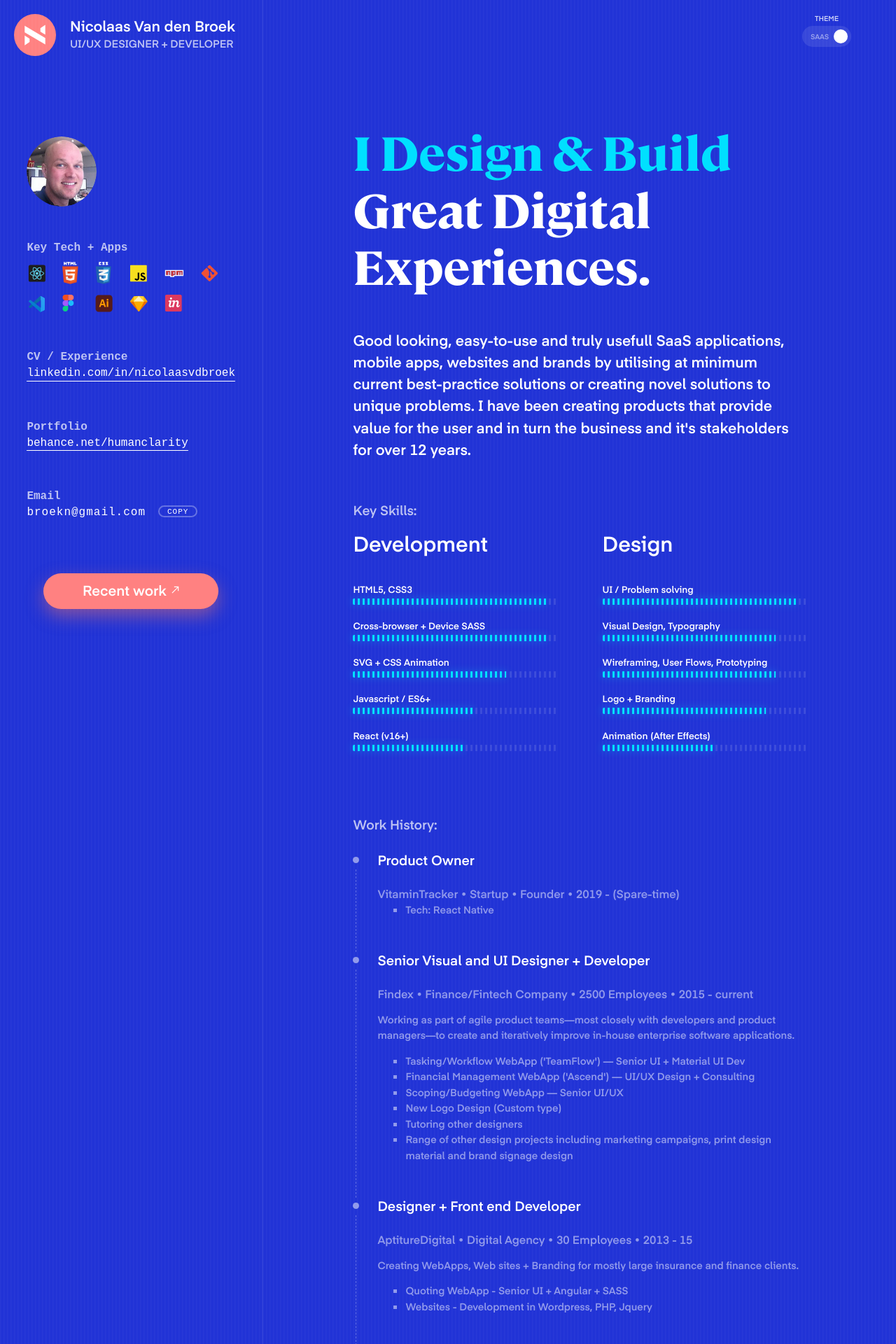
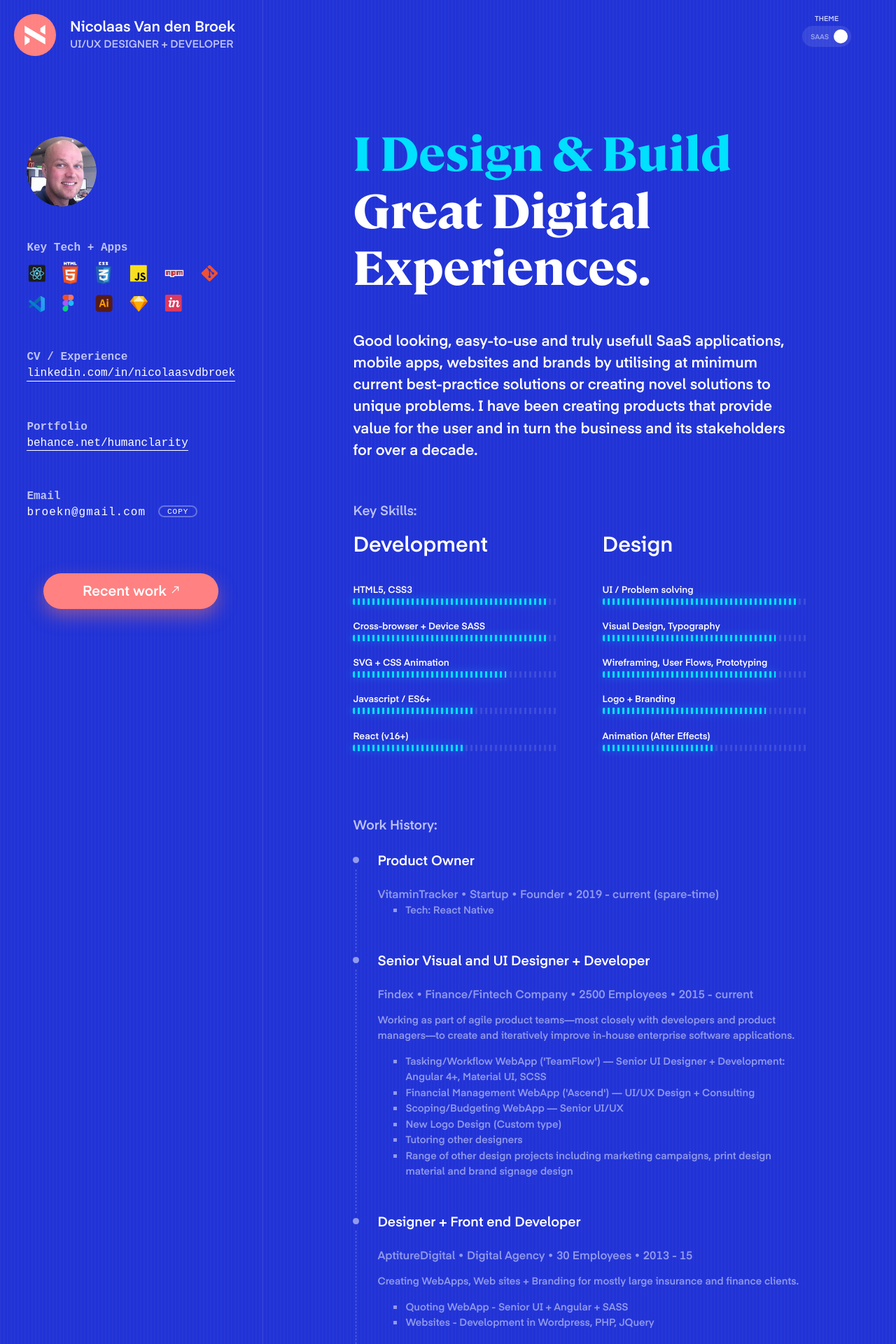
Before and after one commit to broekn/portfolio1, a React (Create React App) app: page / in a window 1280 px wide. Shown: the top 1920 px of the page at 70% size. Built offline with nearby package versions, Linux system fonts and the light colour scheme; a web font is replaced by a local one.

Commit message:
type intro

```diff
--- a/src/App.js
+++ b/src/App.js
@@ -204,8 +204,8 @@ const App = () => {
             mobile apps, websites and brands by utilising at minimum current
             best-practice solutions or creating novel solutions to unique
             problems. I have been creating products that provide value for the
-            user and in turn the business and it's stakeholders for over 12
-            years.
+            user and in turn the business and its stakeholders for over a
+            decade.
           </h2>
           <div className='page-content'>
             <section>
@@ -246,7 +246,10 @@ const App = () => {
                     >
                       VitaminTracker
                     </a>
-                    <span> • Startup • Founder • 2019 - (Spare-time)</span>
+                    <span>
+                      {' '}
+                      • Startup • Founder • 2019 - current (spare-time)
+                    </span>
                   </div>
                   <ul>
                     <li>Tech: React Native</li>
@@ -274,8 +277,8 @@ const App = () => {
                   </p>
                   <ul>
                     <li>
-                      Tasking/Workflow WebApp ('TeamFlow') — Senior UI +
-                      Material UI Dev{' '}
+                      Tasking/Workflow WebApp ('TeamFlow') — Senior UI Designer
+                      + Development: Angular 4+, Material UI, SCSS{' '}
                       {/* <a href='https://www.behance.net/gallery/99166183/TeamFlow_V2_LandingPage'>
                         TeamFlow
                       </a> */}
@@ -311,7 +314,7 @@ const App = () => {
                   </p>
                   <ul>
                     <li>Quoting WebApp - Senior UI + Angular + SASS</li>
-                    <li>Websites - Development in Wordpress, PHP, Jquery</li>
+                    <li>Websites - Development in Wordpress, PHP, JQuery</li>
                   </ul>
                 </li>
                 <li>
```
